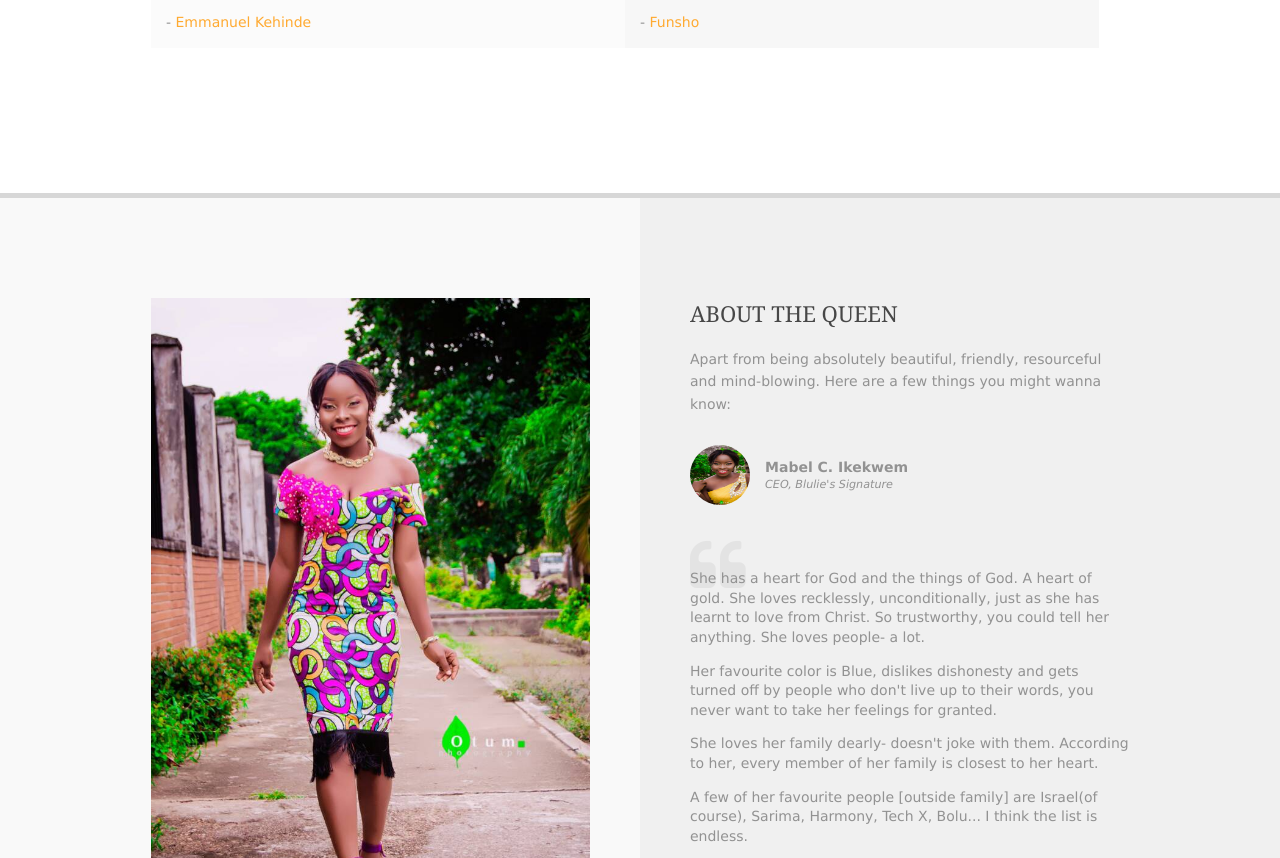
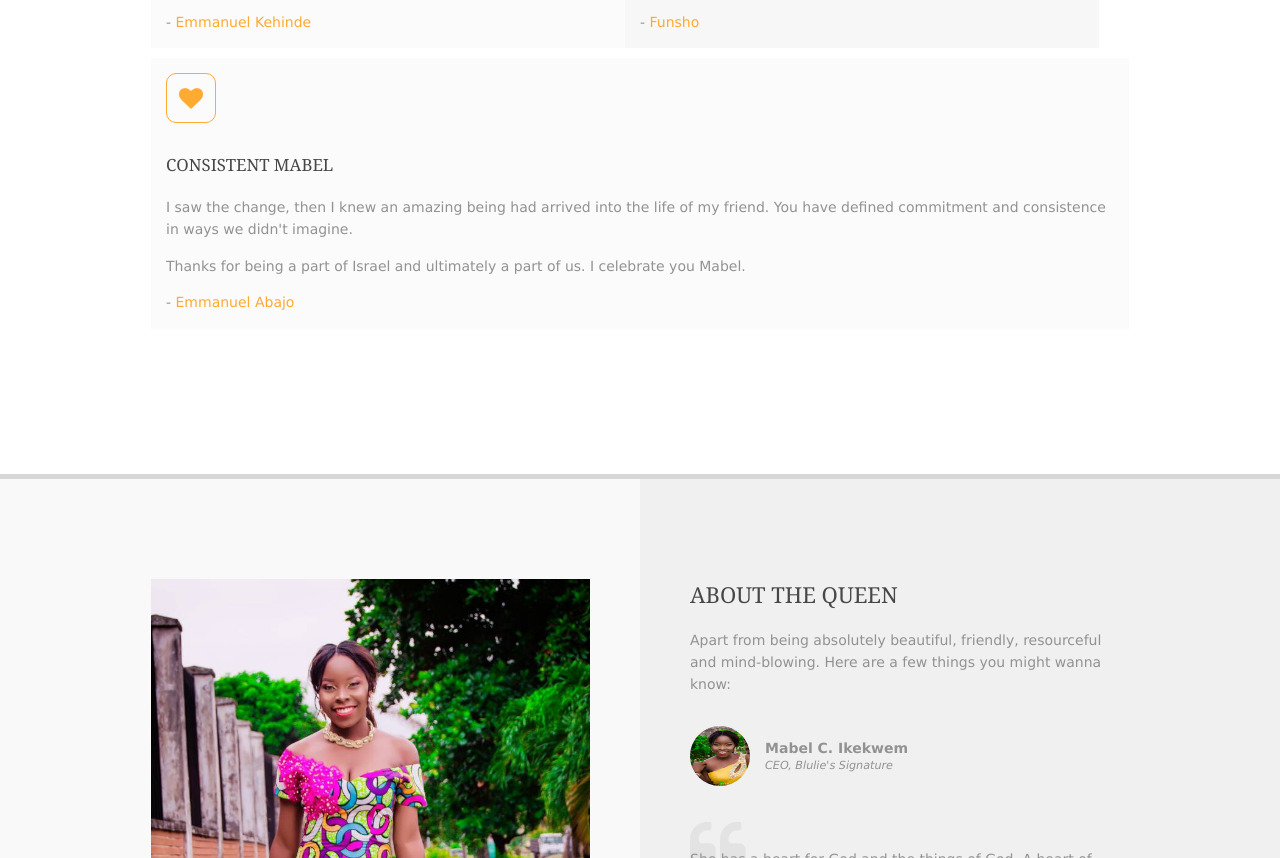
Before and after one commit to IsraelGboluwaga/blue, a website: page public/index.html in a window 1280 px wide. Shown: the part 2105-2963 px from the top of the page. Drawn offline with Linux system fonts and the light colour scheme.

Commit message:
Added comment

```diff
--- a/public/index.html
+++ b/public/index.html
@@ -213,6 +213,19 @@
                     <footer>- <a href="#">Funsho</a></footer>
                 </article>
             </li>
+            <li id="comment_15" class="first">
+                <article><a href="#comment_15"><i class="icon btmspace-30 fa fa-heart"></i></a>
+                    <h6 class="heading font-x1">Consistent Mabel</h6>
+                    <p>
+                        I saw the change, then I knew an amazing being had arrived into the life of my friend.
+                        You have defined commitment and consistence in ways we didn't imagine.
+                    </p>
+                    <p>
+                        Thanks for being a part of Israel and ultimately a part of us. I celebrate you Mabel.
+                    </p>
+                    <footer>- <a href="#">Emmanuel Abajo</a></footer>
+                </article>
+            </li>
         </ul>
         <!-- ################################################################################################ -->
         <!-- / main body -->
```
